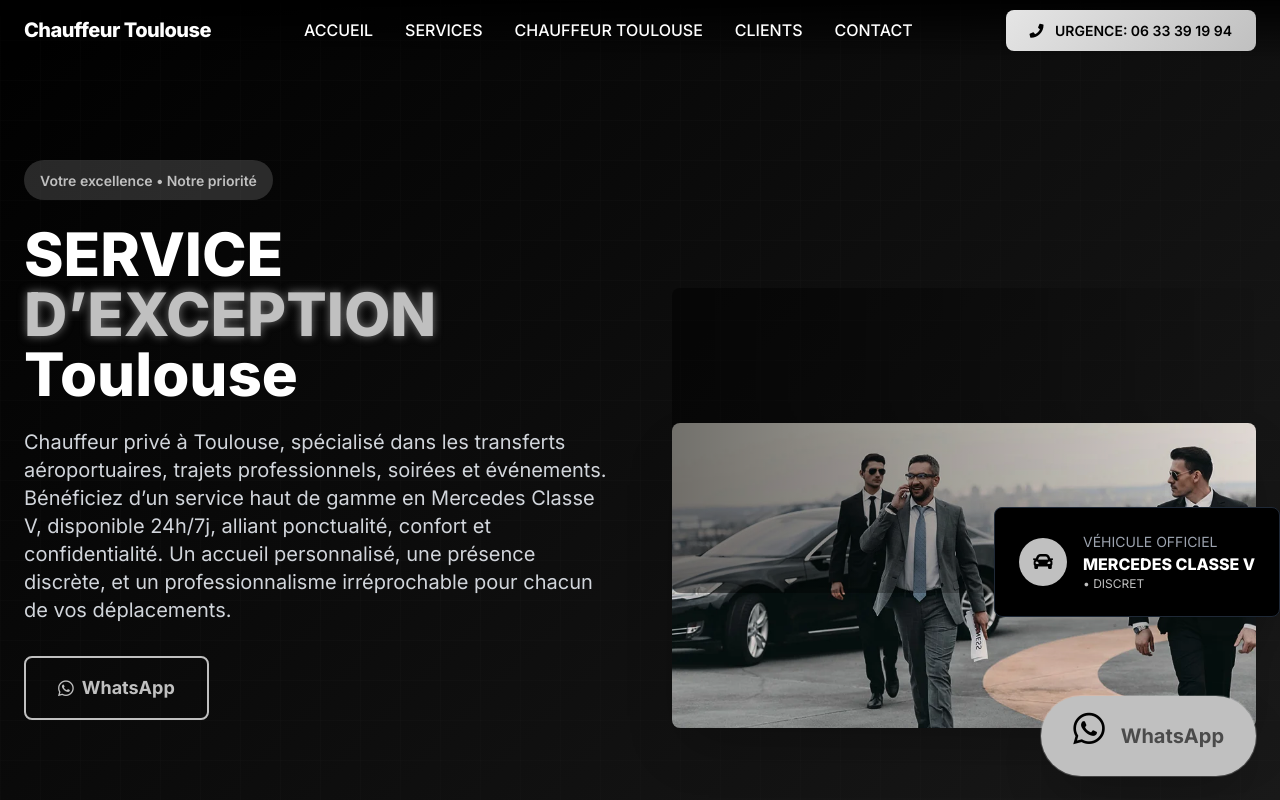
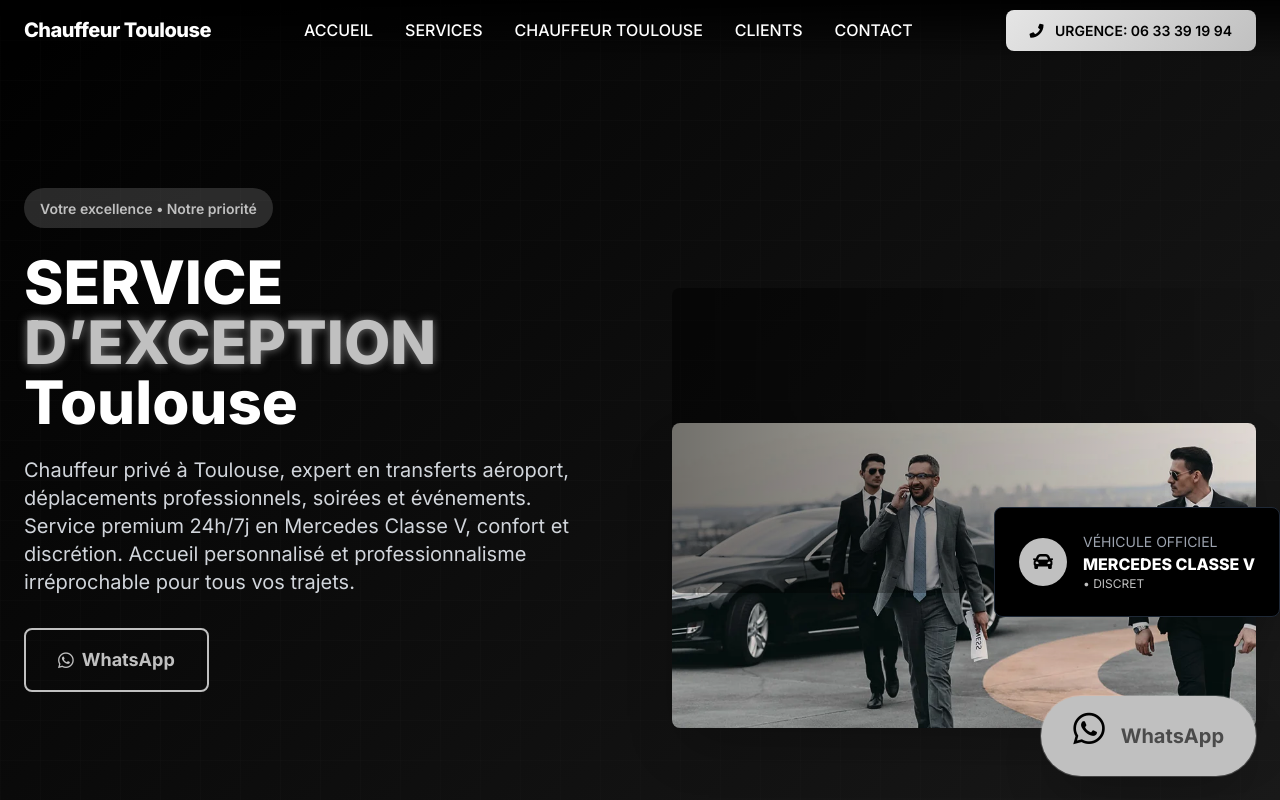
Before and after one commit to sofianelamine772-design/chauffeurtoulouse2, a website: page index.html in a window 1280 px wide. Shown: the top 800 px of the page. Drawn offline with nearby package versions, Linux system fonts and the light colour scheme.

Commit message:
Update index.html

```diff
--- a/index.html
+++ b/index.html
@@ -3,6 +3,7 @@
 <head>
     <base target="_self">
     <meta charset="UTF-8">
+    <link rel="icon" href="icon.png" type="image/x-icon">
     <meta name="viewport" content="width=device-width, initial-scale=1.0">
     <title>Chauffeur Toulouse | Chauffeur privé, Transferts Aéroport TLS, Mercedes Classe V</title>
     <meta name="description" content="Chauffeur Toulouse: chauffeur privé premium à Toulouse, transferts aéroport Toulouse‑Blagnac (TLS), événements, business. Mercedes Classe V, service 24/7.">
@@ -210,9 +211,7 @@
 
                     </h1>
                     <p class="text-base sm:text-lg lg:text-xl text-gray-300 mb-8 leading-relaxed max-w-2xl mx-auto lg:mx-0">
-                        Chauffeur privé à Toulouse, spécialisé dans les transferts aéroportuaires, trajets professionnels, soirées et événements.
-                        Bénéficiez d’un service haut de gamme en Mercedes Classe V, disponible 24h/7j, alliant ponctualité, confort et confidentialité.
-                        Un accueil personnalisé, une présence discrète, et un professionnalisme irréprochable pour chacun de vos déplacements.
+ Chauffeur privé à Toulouse, expert en transferts aéroport, déplacements professionnels, soirées et événements.  Service premium 24h/7j en Mercedes Classe V, confort et discrétion.  Accueil personnalisé et professionnalisme irréprochable pour tous vos trajets.
                     </p>
                     <div class="flex flex-col sm:flex-row gap-4 justify-center lg:justify-start">
                         <a href="https://wa.me/33633391994" class="btn-secondary px-8 py-4 rounded-lg font-bold text-lg inline-flex items-center justify-center">
```
